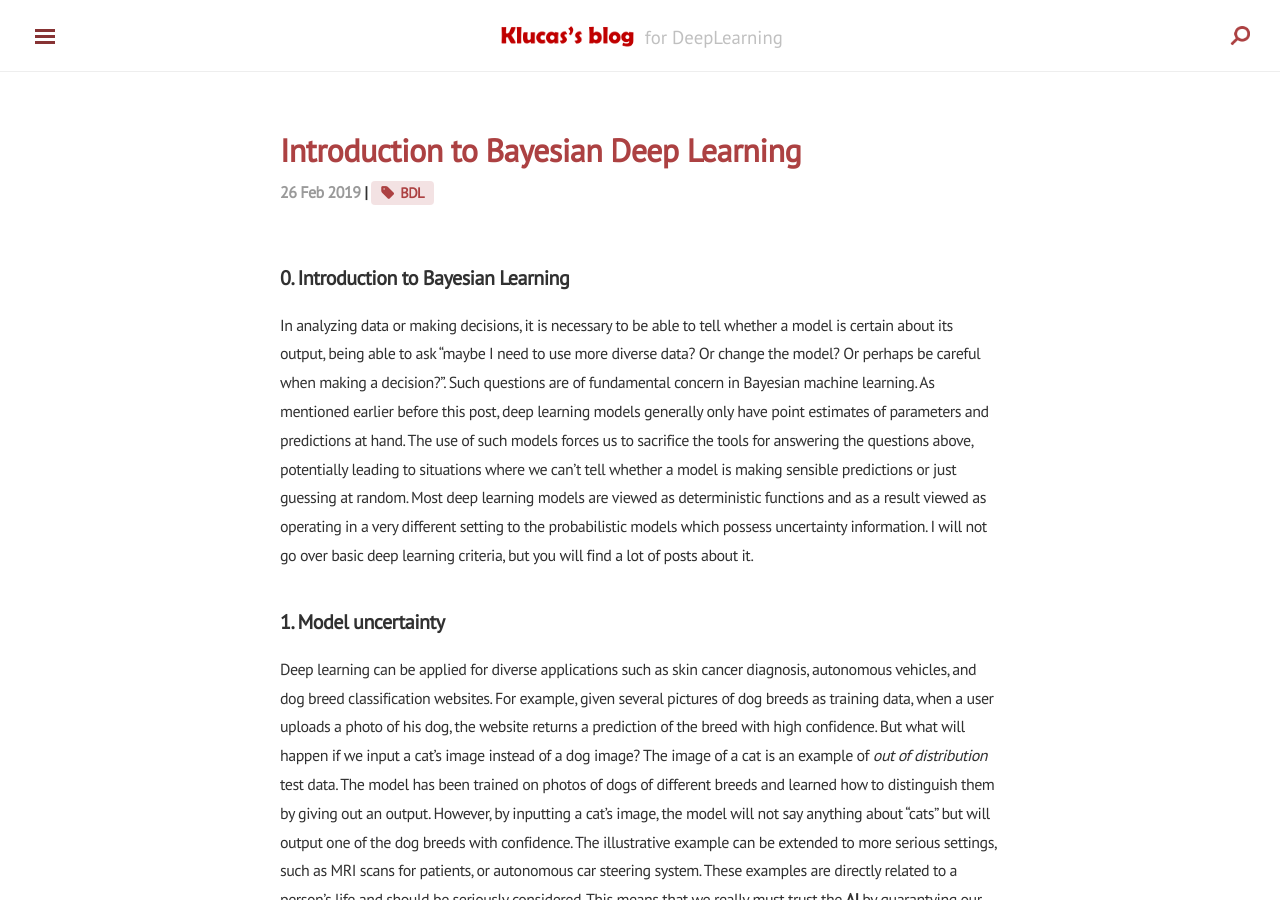
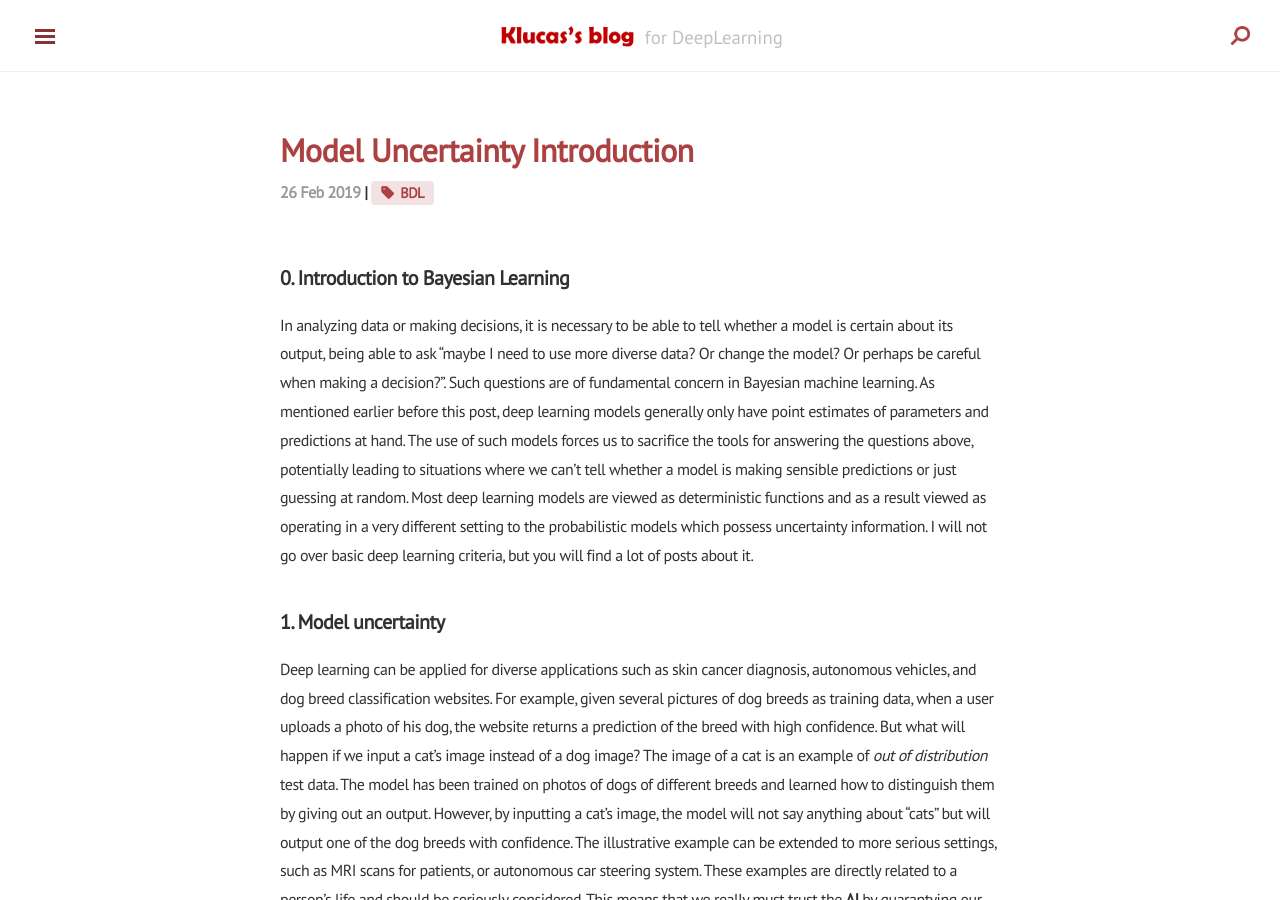
Before and after one commit to hanbinko/HBLucasKo.github.io, a Jekyll site: the page built from _posts/2019-02-26-Model_Uncertainty.md, in a window 1280 px wide and 900 px high. Built offline with Jekyll 4.4.1, drawn with Linux system fonts in a browser that asks for light colours; nearby versions of some CDN libraries; our own code applies the rules of GitHub Pages for plain Markdown files; comment, search, counter and statistics services are not loaded.

Commit message:
Update 2019-02-26-Model_Uncertainty.md

```diff
--- a/_posts/2019-02-26-Model_Uncertainty.md
+++ b/_posts/2019-02-26-Model_Uncertainty.md
@@ -1,5 +1,5 @@
 ---
-title: Introduction to Bayesian Deep Learning
+title: Model Uncertainty Introduction
 category: Bayesian Deep Learning
 tag: BDL
 ---
```
